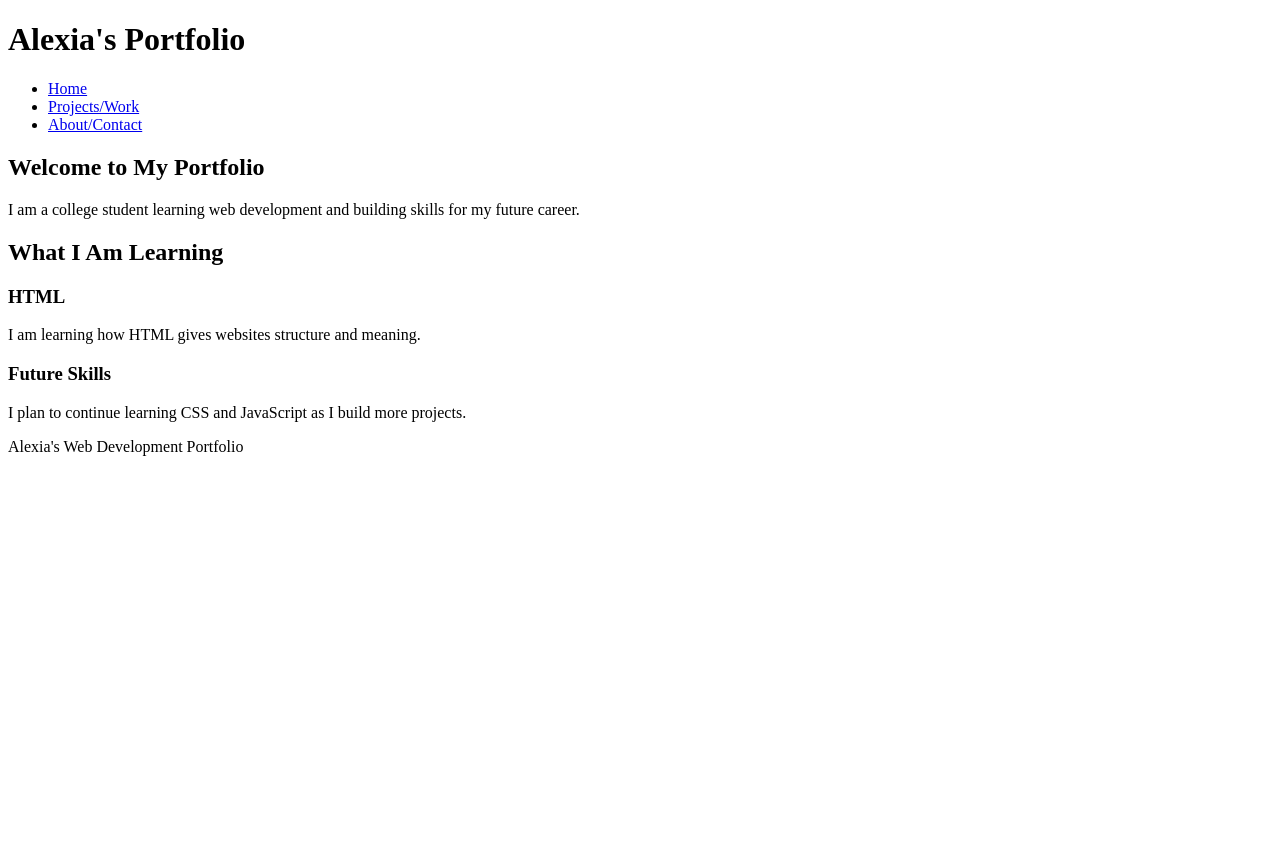
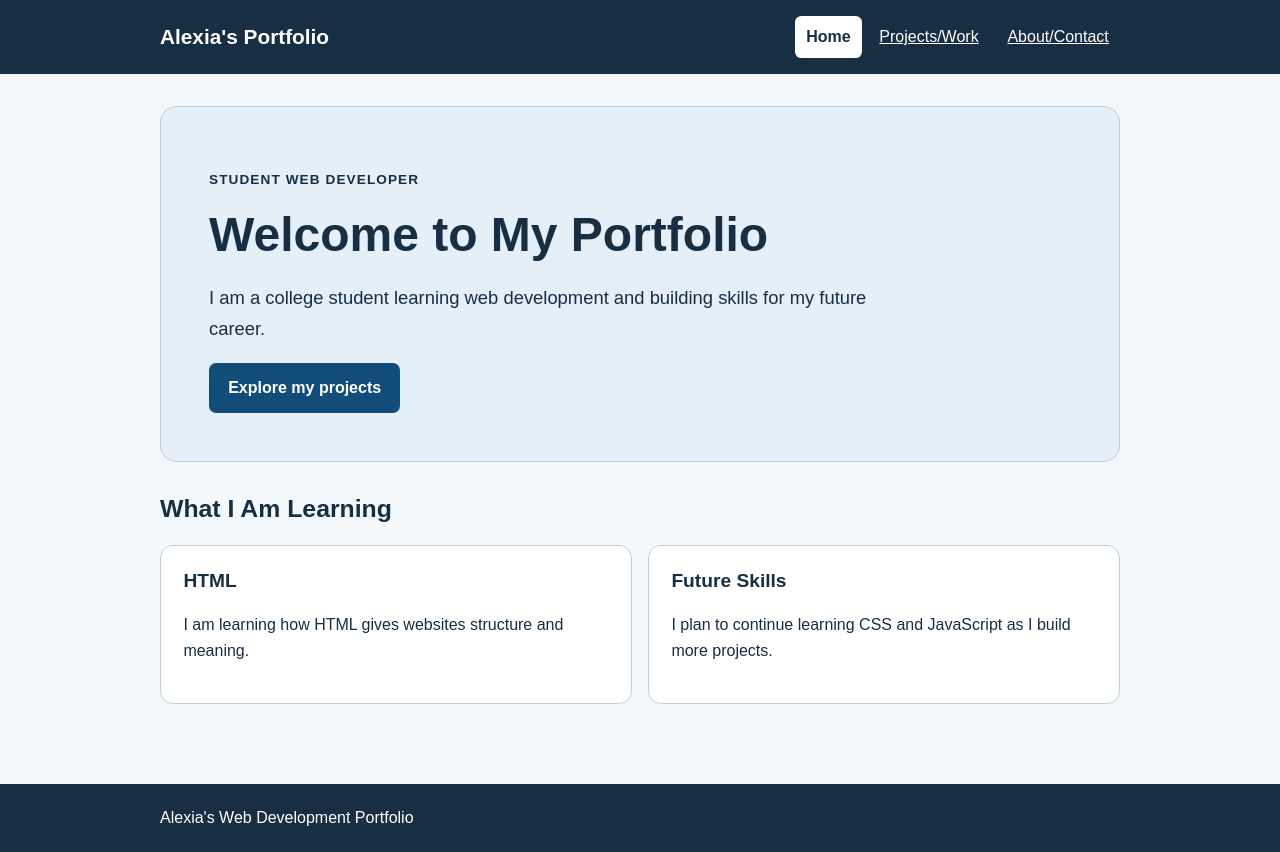
Before and after one commit to alexiapatton2021-hub/portfolio-scaffold-assignment, a plain HTML site: page index.html in a window 1280 px wide. Before the commit the page ends 800 px from the top, so only its background shows below. Drawn offline with Linux system fonts and the light colour scheme.

Commit message:
Add files via upload

```diff
--- a/index.html
+++ b/index.html
@@ -1,39 +1,20 @@
 <!DOCTYPE html>
 <html lang="en">
 <head>
-    <meta charset="UTF-8">
-    <meta name="viewport" content="width=device-width, initial-scale=1.0">
-    <title>Alexia's Portfolio | Home</title>
+  <meta charset="UTF-8">
+  <meta name="viewport" content="width=device-width, initial-scale=1.0">
+  <meta name="description" content="Alexia's student web development portfolio.">
+  <title>Alexia's Portfolio | Home</title>
+  <link rel="stylesheet" href="styles.css">
+
 </head>
 <body>
-    <header>
-        <h1>Alexia's Portfolio</h1>
-        <nav>
-            <ul>
-                <li><a href="index.html">Home</a></li>
-                <li><a href="projects.html">Projects/Work</a></li>
-                <li><a href="about.html">About/Contact</a></li>
-            </ul>
-        </nav>
-    </header>
-
-    <main>
-        <section>
-            <h2>Welcome to My Portfolio</h2>
-            <p>I am a college student learning web development and building skills for my future career.</p>
-        </section>
-
-        <section>
-            <h2>What I Am Learning</h2>
-            <h3>HTML</h3>
-            <p>I am learning how HTML gives websites structure and meaning.</p>
-            <h3>Future Skills</h3>
-            <p>I plan to continue learning CSS and JavaScript as I build more projects.</p>
-        </section>
-    </main>
-
-    <footer>
-        <p>Alexia's Web Development Portfolio</p>
-    </footer>
+<a class="skip-link" href="#main-content">Skip to main content</a>
+<header class="site-header"><div class="container header-inner"><p class="brand">Alexia's Portfolio</p><nav aria-label="Primary navigation"><ul class="nav-list"><li><a href="index.html" aria-current="page">Home</a></li><li><a href="projects.html" >Projects/Work</a></li><li><a href="about.html" >About/Contact</a></li></ul></nav></div></header>
+<main id="main-content" class="container" tabindex="-1">
+<section class="hero" aria-labelledby="welcome-title"><p class="eyebrow">Student web developer</p><h1 id="welcome-title">Welcome to My Portfolio</h1><p class="lead">I am a college student learning web development and building skills for my future career.</p><a class="button" href="projects.html">Explore my projects</a></section>
+<section class="section" aria-labelledby="learning-title"><h2 id="learning-title">What I Am Learning</h2><div class="card-grid"><article class="card"><h3>HTML</h3><p>I am learning how HTML gives websites structure and meaning.</p></article><article class="card"><h3>Future Skills</h3><p>I plan to continue learning CSS and JavaScript as I build more projects.</p></article></div></section>
+</main>
+<footer class="site-footer"><div class="container"><p>Alexia's Web Development Portfolio</p></div></footer>
 </body>
 </html>
--- /dev/null
+++ b/styles.css
@@ -0,0 +1,44 @@
+/* Cohesive, accessible palette: dark navy text on off-white/light-blue surfaces. */
+:root { color-scheme: light; --ink:#172e43; --muted:#34536b; --bg:#f5f8fb; --surface:#ffffff; --accent:#124c78; --accent-hover:#0a3556; --border:#bfd0dc; --error:#9d1c20; }
+* { box-sizing:border-box; }
+html { scroll-behavior:smooth; }
+body { margin:0; font-family:Arial, Helvetica, sans-serif; font-size:1rem; line-height:1.65; color:var(--ink); background:var(--bg); }
+.container { width:min(100% - 2rem, 960px); margin-inline:auto; }
+a { color:var(--accent); }
+a:hover { text-decoration-thickness:2px; }
+a:focus-visible, button:focus-visible, input:focus-visible, textarea:focus-visible { outline:3px solid #bb6c11; outline-offset:3px; }
+.skip-link { position:absolute; left:1rem; top:-5rem; z-index:10; background:white; padding:.6rem 1rem; }
+.skip-link:focus { top:1rem; }
+.site-header { background:#172e43; color:white; }
+.header-inner { display:flex; justify-content:space-between; align-items:center; gap:1rem; flex-wrap:wrap; padding:1rem 0; }
+.brand { margin:0; font-weight:700; font-size:1.3rem; }
+.nav-list { display:flex; flex-wrap:wrap; gap:.4rem; list-style:none; margin:0; padding:0; }
+.nav-list a { display:inline-block; color:white; padding:.5rem .7rem; border-radius:.4rem; }
+.nav-list a[aria-current="page"] { background:white; color:#172e43; font-weight:bold; text-decoration:none; }
+main { min-height:65vh; padding-block:2rem 3rem; }
+h1,h2,h3 { line-height:1.25; }
+h1 { font-size:clamp(2rem, 5vw, 3rem); margin:.5rem 0 1rem; }
+h2 { font-size:1.55rem; }
+h3 { font-size:1.2rem; }
+.hero { background:#e4eff7; border:1px solid var(--border); border-radius:1rem; padding:clamp(1.5rem, 5vw, 3rem); }
+.eyebrow { text-transform:uppercase; font-size:.85rem; letter-spacing:.08em; font-weight:700; }
+.lead { max-width:65ch; font-size:1.15rem; }
+.section { margin-block:2rem; }
+.card-grid { display:grid; grid-template-columns:repeat(auto-fit, minmax(min(100%, 260px), 1fr)); gap:1rem; margin-top:1.25rem; }
+.card { background:var(--surface); border:1px solid var(--border); border-radius:.8rem; padding:1.4rem; }
+.card h2, .card h3 { margin-top:0; }
+.button { display:inline-block; border:0; border-radius:.45rem; background:var(--accent); color:white; padding:.75rem 1.2rem; font:inherit; font-weight:bold; text-decoration:none; cursor:pointer; }
+.button:hover { background:var(--accent-hover); }
+form { max-width:650px; }
+fieldset { border:1px solid var(--border); background:white; padding:1.5rem; border-radius:.8rem; }
+legend { font-weight:700; padding:0 .5rem; }
+.form-hint { margin-top:0; color:var(--muted); }
+.form-group { margin-bottom:1rem; }
+label { display:block; font-weight:700; margin-bottom:.3rem; }
+input,textarea { width:100%; border:2px solid #68849a; border-radius:.3rem; font:inherit; padding:.65rem; color:var(--ink); background:white; }
+[aria-invalid="true"] { border-color:var(--error); }
+.error-message { min-height:1.2em; color:var(--error); margin:.2rem 0 0; font-weight:700; font-size:.95rem; }
+#form-status { font-weight:700; }
+.site-footer { background:#172e43; color:white; padding:1.3rem 0; }
+.site-footer p { margin:0; }
+@media (prefers-reduced-motion:reduce) { html { scroll-behavior:auto; } }
```
Also changed, not shown: about.html (+13 -33 lines), form.js (added, +36 -0 lines), projects.html (+12 -34 lines), 1 other file.
